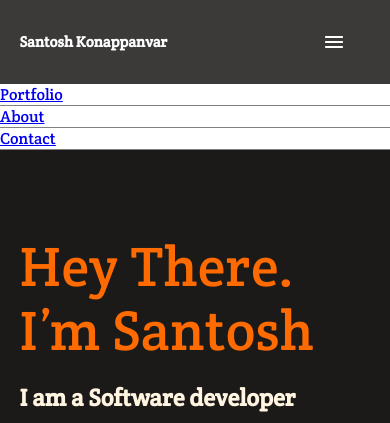
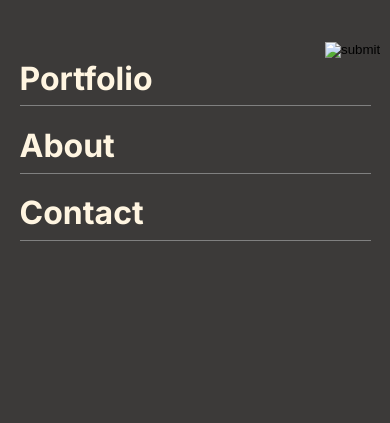
Before and after one commit to Santosh-Konappanavar/PortFolio, a website: page index.html in a window 390 px wide. Both pictures are taken after a click on the button 334 px from the left and 43 px from the top of the page. Shown: the top 423 px of the page. Drawn offline with Linux system fonts and the light colour scheme.

Commit message:
Add styling to css

```diff
--- a/style.css
+++ b/style.css
@@ -17,6 +17,53 @@ header {
   display: flex;
   flex-direction: column;
   background-color: #3c3a39;
+}
+
+.mobileMenu {
+  height: 100%;
+  width: 100%;
+  position: fixed;
+  background-color: #3c3a39;
+  transition: 0.4s;
+  display: flex;
+  flex-direction: column;
+  left: -100%;
+}
+
+.mobileMenu.active {
+  padding-top: 10%;
+  left: 0%;
+  top: 0%;
+}
+
+.immage.active {
+  content: url("image/Icon\ -\ Cancel.png");
+}
+
+button.dropdown.active {
+  position: fixed;
+  z-index: 5;
+}
+
+.menu-items {
+  display: block;
+  color: #fff5e1;
+  margin-top: 5%;
+  margin-left: 5%;
+  font-family: 'Inter', sans-serif;
+  font-weight: 700;
+  font-size: 32px;
+  align-items: center;
+  text-decoration: none;
+}
+
+.menu-items a {
+  text-decoration: none;
+}
+
+.line {
+  width: 90%;
+  margin: 2% 5%;
 }
 
 .porfolio_container {
```
